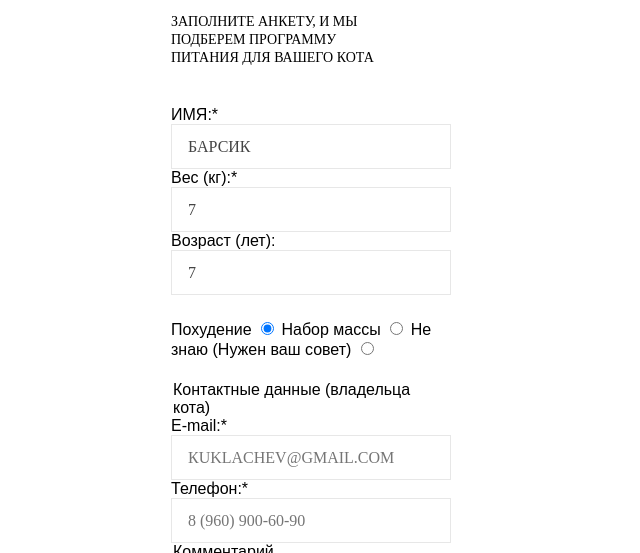
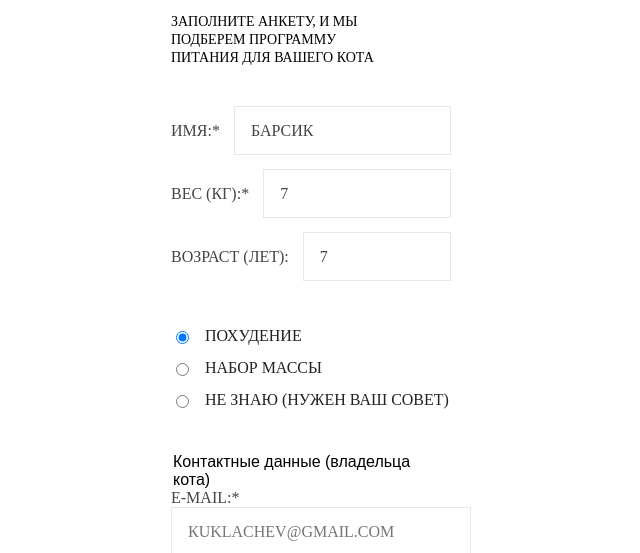
Before and after one commit to VladimirKrysin/Training_project, a website: page source/form.html in a window 1280 px wide. Shown: the part 224-777 px from the top of the page, without its empty margins (329-969 px from the left). Drawn offline with Linux system fonts and the light colour scheme.

Commit message:
styled first part of form page

```diff
--- a/source/form.html
+++ b/source/form.html
@@ -40,20 +40,32 @@
       <fieldset class="form__fieldset form-bio">
         <legend class="visually-hidden">Данные кота</legend>
         <div class="form-bio__fields">
+          <div class="form__group">
             <label class="form__label" for="name">ИМЯ:*</label>
             <input class="form__input" type="text" id="name" name="name" value="Барсик" required>
+          </div>
+          <div class="form__group">
             <label class="form__label" for="weight">Вес (кг):*</label>
             <input class="form__input" type="number" id="weight" name="weight" value="7" required>
+          </div>
+          <div class="form__group">
             <label class="form__label" for="age">Возраст (лет):</label>
             <input class="form__input" type="number" id="age" name="age" value="7">
           </div>
+        </div>
         <div class="form-bio__radio-buttons">
+          <div class="form__group">
+            <input class="form__radio-input" type="radio" id="program" name="program" value="Похудение" checked>
             <label class="form__radio-label" for="program">Похудение</label>
-          <input class="form__radio-input" type="radio" id="program" name="program" value="Похудение" checked>
+          </div>
+          <div class="form__group">
+            <input class="form__radio-input" type="radio" id="program" name="program" value="Набор массы">
             <label class="form__radio-label" for="program">Набор массы</label>
-          <input class="form__radio-input" type="radio" id="program" name="program" value="Набор массы">
+          </div>
+          <div class="form__group">
+            <input class="form__radio-input" type="radio" id="program" name="program" value="Не знаю (Нужен ваш совет)">
             <label class="form__radio-label" for="program">Не знаю (Нужен ваш совет)</label>
-          <input class="form__radio-input" type="radio" id="program" name="program" value="Не знаю (Нужен ваш совет)">
+          </div>
         </div>
       </fieldset>
       <fieldset class="form__fieldset form-contacts">
@@ -97,44 +109,44 @@
           <h2 class="visually-hidden">Контакты</h2>
           <p class="contacts__text">приглашаем к сотрудничеству дилеров!</p>
           <p class="contacts__address">
-            <span class="contacts__place">ул. Большая Конюшенная, д. 19/8</span>
+            ул. Большая <br>
+            Конюшенная, д. 19/8 <br>
             Санкт-Петербург
           </p>
         </div>
       </div>
       <div class="contacts__img">
-        <img src="https://via.placeholder.com/150x150" alt="ул. Большая Конюшенная, д. 19/8 Санкт-Петербург">
+        <img class="contacts__map-img" src="img/map-img.png" alt="ул. Большая Конюшенная, д. 19/8 Санкт-Петербург">
       </div>
     </section>
   </main>
   <footer class="page-footer">
     <div class="page-footer__wrapper">
       <div class="page-footer__logo">
-        <img class="page-footer__logo" src="https://via.placeholder.com/150x150" alt="Логотип">
+        <img class="page-footer__logo" src="img/footer-logo.svg" width="128" height="24" alt="Логотип">
       </div>
       <div class="page-footer__social social">
         <ul class="social__list">
           <li class="social__item">
-            <a class="social__link" href="#">
-              VK
+            <a class="social__link" href="vk.com">
+              <img class="social__icon-vk" src="img/vk.svg" width="23" height="16" alt="VK">
             </a>
           </li>
           <li class="social__item">
-            <a class="social__link" href="#">
-              Instagram
+            <a class="social__link" href="instagram.com">
+              <img class="social__icon-instagram" src="img/instagram.svg" width="16" height="16" alt="Instagram">
             </a>
           </li>
           <li class="social__item">
-            <a class="social__link" href="#">
-              Facebook
+            <a class="social__link" href="fb.com">
+              <img class="social__icon-facebook" src="img/fb.svg" width="22" height="22" alt="Facebook">
             </a>
           </li>
         </ul>
       </div>
       <div class="page-footer__copyright copyright">
-        <a class="copyright__link" href="https://htmlacademy.ru/courses#fe-trainee">
-          HTML Academy <img src="https://via.placeholder.com/150x150" alt="Логотип HTML Academy">
-        </a>
+        <a class="copyright__link" href="https://htmlacademy.ru/courses#fe-trainee">HTML Academy</a>
+        <img class="copyright__icon" src="img/copyright.svg" width="27" height="34" alt="Логотип HTML Academy">
       </div>
     </div>
   </footer>
--- a/source/sass/blocks/contacts/contacts.scss
+++ b/source/sass/blocks/contacts/contacts.scss
@@ -1,3 +1,6 @@
+.contacts {
+  overflow:hidden;
+}
 .contacts__wrapper {
   width: 280px;
   margin: 0 auto;
@@ -45,4 +48,5 @@
 .contacts__map-img {
   width: 320px;
   height: 362px;
+  display: block;
 }
--- a/source/sass/blocks/form/form.scss
+++ b/source/sass/blocks/form/form.scss
@@ -3,6 +3,7 @@
   margin: 0 auto;
   padding-left: 20px;
   padding-right: 20px;
+  position: relative;
 }
 
 .form__fieldset {
@@ -27,13 +28,34 @@
   padding-bottom: 24px;
 }
 
+.form__group {
+  display: flex;
+  justify-content: center;
+  align-items: center;
+  position: relative;
+
+  &:not(:last-child) {
+    margin-bottom: 14px;
+  }
+}
+
+.form__label {
+  white-space: nowrap;
+  color: #444444;
+  font-family: Oswald;
+  font-size: 16px;
+  font-weight: 400;
+  line-height: 18px;
+  text-transform: uppercase;
+  margin-right: 14px;
+}
+
 .form__input {
   width: 100%;
-  box-sizing: border-box;
   border: 1px solid #E7E7E7;
   height: 45px;
   padding-left: 16px;
-  color:#444444;
+  color: #444444;
   font-family: Oswald;
   font-size: 16px;
   font-style: normal;
@@ -41,3 +63,35 @@
   line-height: 18px;
   text-transform: uppercase;
 }
+
+.form-bio__fields {
+  display: flex;
+  flex-wrap: wrap;
+  flex-direction: column;
+  justify-content: space-between;
+  padding-bottom: 24px;
+}
+
+.form-bio__radio-buttons {
+  margin-top: 22px;
+  margin-bottom: 22px;
+  display: flex;
+  flex-wrap: wrap;
+  flex-direction: column;
+  justify-content: space-between;
+  align-items: flex-start;
+}
+
+.form__radio-input {
+  margin-right: 16px;
+}
+
+.form__radio-label {
+  color:  #222222;
+  font-family: Oswald;
+  font-size: 16px;
+  font-style: normal;
+  font-weight: 400;
+  line-height: 18px;
+  text-transform: uppercase;
+}
```
Also changed, not shown: source/css/style.css, 1 other file. Lines whose indentation alone changed are shown as unchanged.
